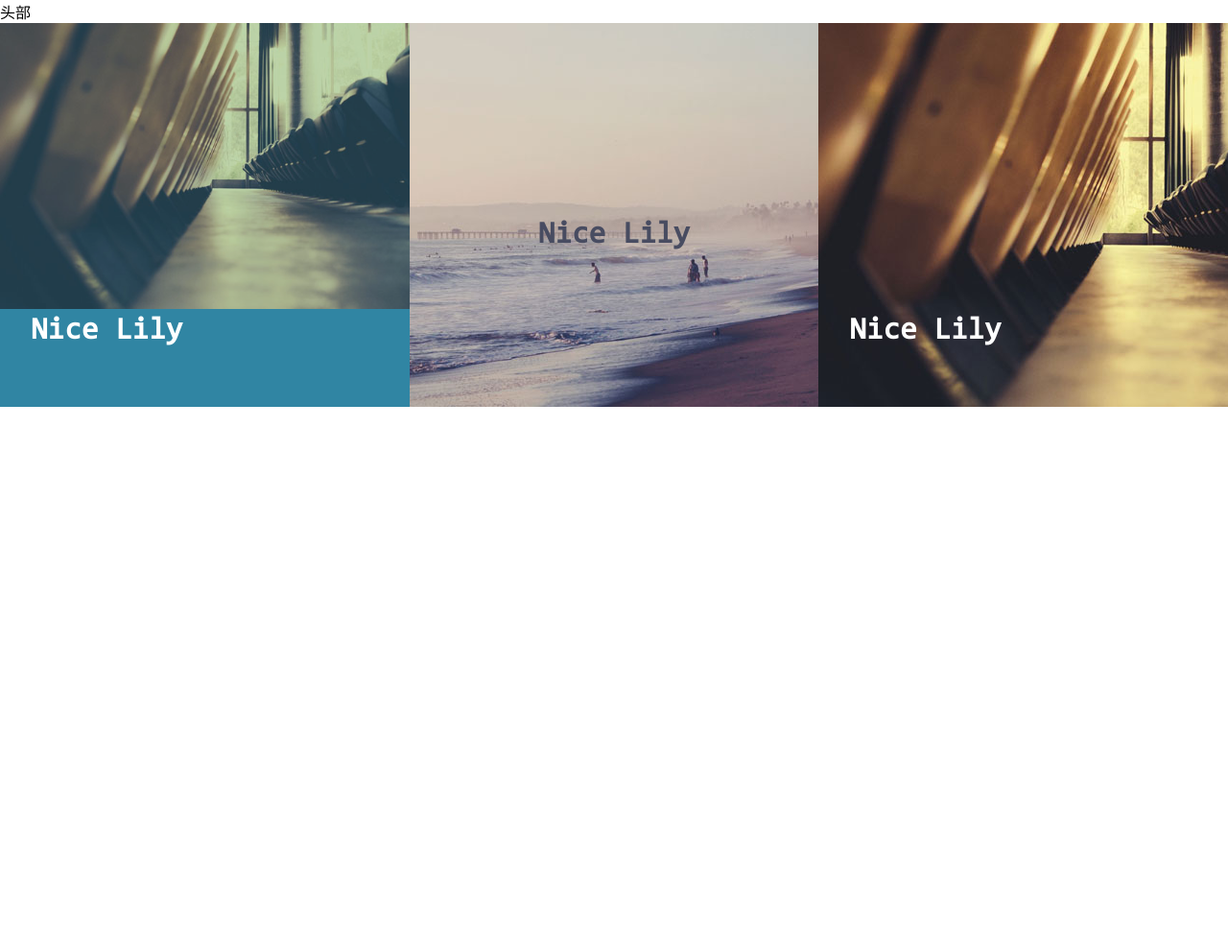
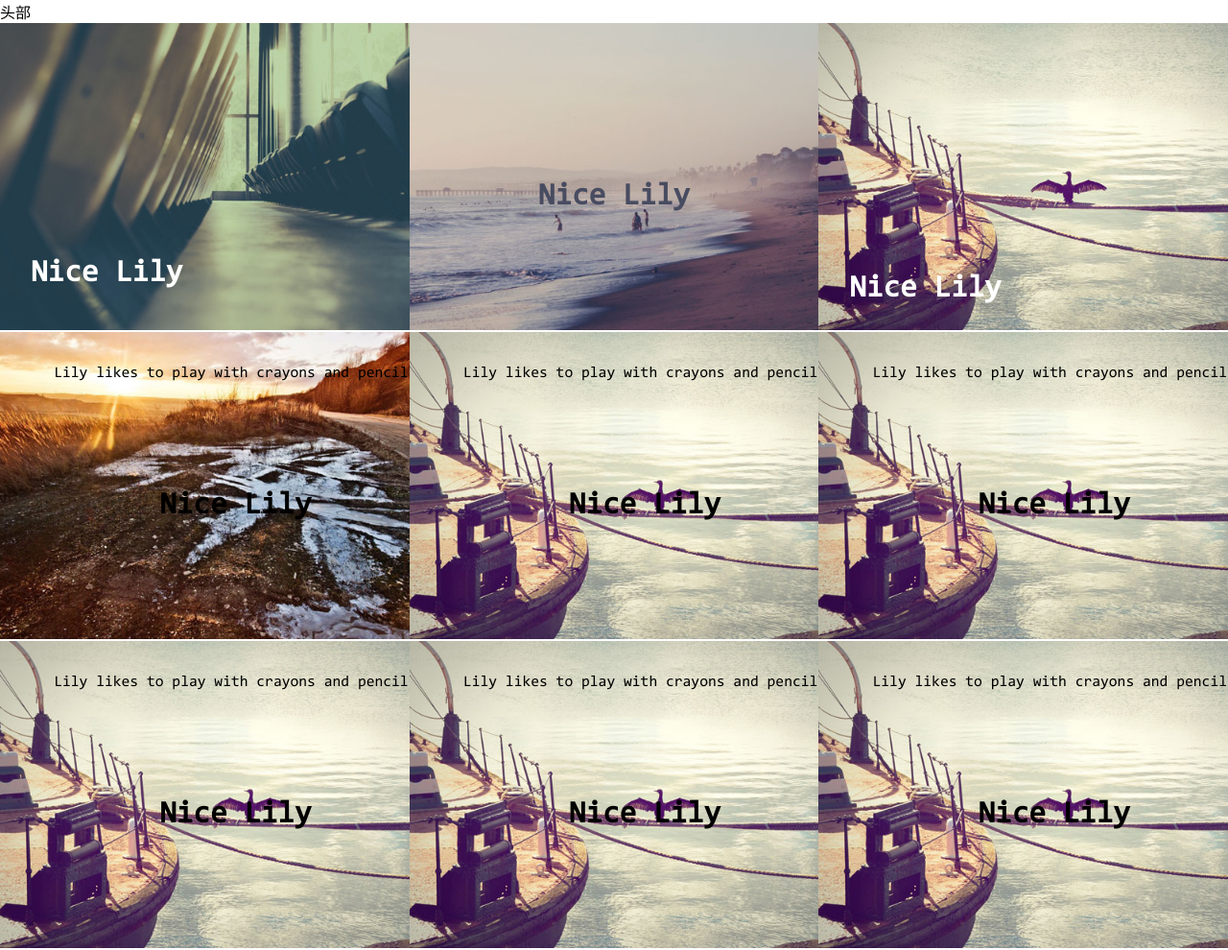
Before and after one commit to x-shadow-x/vasiliky, a plain HTML site: page lastest.html in a window 1280 px wide. Shown: the whole page at 96% size. Before the commit the page ends 800 px from the top, so only its background shows below. Drawn offline with Linux system fonts and the light colour scheme.

Commit message:
修复笔记本电脑图片显示高度不够的bug~增加第三幅图动画效果

```diff
--- a/lastest.html
+++ b/lastest.html
@@ -2,8 +2,8 @@
 <html lang="en" ng-app="app">
 <head>
 	<meta charset="UTF-8">
-	<link rel="stylesheet" href="src/css/common.css">
-	<link rel="stylesheet" href="src/css/lastest.css">
+	<link rel="stylesheet" href="dist/css/common.min.css">
+	<link rel="stylesheet" href="dist/css/lastest.min.css">
 	<title>新版页面</title>
 </head>
 <body ng-controller="lastestCtrl">
@@ -24,7 +24,49 @@
 				<a href="#">View more</a>
 			</figcaption>
 		</figure><figure class="effect-3">
-			<img src="src/images/1.jpg" alt="img01">
+			<img src="src/images/3.jpg" alt="img01">
+			<figcaption>
+				<h2>Nice <span>Lily</span></h2>
+				<p>Lily likes to play with crayons and pencils</p>
+				<a href="#">View more</a>
+			</figcaption>
+		</figure><figure class="effect-4">
+			<img src="src/images/4.jpg" alt="img01">
+			<figcaption>
+				<h2>Nice <span>Lily</span></h2>
+				<p>Lily likes to play with crayons and pencils</p>
+				<a href="#">View more</a>
+			</figcaption>
+		</figure><figure class="effect-5">
+			<img src="src/images/3.jpg" alt="img01">
+			<figcaption>
+				<h2>Nice <span>Lily</span></h2>
+				<p>Lily likes to play with crayons and pencils</p>
+				<a href="#">View more</a>
+			</figcaption>
+		</figure><figure class="effect-6">
+			<img src="src/images/3.jpg" alt="img01">
+			<figcaption>
+				<h2>Nice <span>Lily</span></h2>
+				<p>Lily likes to play with crayons and pencils</p>
+				<a href="#">View more</a>
+			</figcaption>
+		</figure><figure class="effect-7">
+			<img src="src/images/3.jpg" alt="img01">
+			<figcaption>
+				<h2>Nice <span>Lily</span></h2>
+				<p>Lily likes to play with crayons and pencils</p>
+				<a href="#">View more</a>
+			</figcaption>
+		</figure><figure class="effect-8">
+			<img src="src/images/3.jpg" alt="img01">
+			<figcaption>
+				<h2>Nice <span>Lily</span></h2>
+				<p>Lily likes to play with crayons and pencils</p>
+				<a href="#">View more</a>
+			</figcaption>
+		</figure><figure class="effect-9">
+			<img src="src/images/3.jpg" alt="img01">
 			<figcaption>
 				<h2>Nice <span>Lily</span></h2>
 				<p>Lily likes to play with crayons and pencils</p>
@@ -32,5 +74,9 @@
 			</figcaption>
 		</figure>
 	</div>
+	<script src="dist/js/lib/jquery-1.9.1.min.js"></script>
+	<script src="dist/js/lib/angular.min.js"></script>
+	<script src="dist/js/common.min.js"></script>
+	<script src="dist/js/lastest.min.js"></script>
 </body>
 </html>
--- a/src/sass/lastest.scss
+++ b/src/sass/lastest.scss
@@ -11,10 +11,13 @@ figure {
     overflow: hidden;
     margin-bottom: -0.135em;
     width: 33.333%;
-    height: 400px;
+    height: 320px;
     background: #3085a3;
     text-align: center;
     cursor: pointer;
+    img {
+    	height: 100%;
+    }
     a {
 		z-index: 1000;
 	    text-indent: 200%;
@@ -91,8 +94,8 @@ figure {
 			left: 0;
 			width: 100%;
 			height: 100%;
-			transition: top .32s, opacity .32s;
 			opacity: 0;
+			transition: top .32s, opacity .48s;
 		}
 		h2 {
 			left: 0;
@@ -130,11 +133,38 @@ figure {
 		top: auto;
 		bottom: 0;
 		height: 50%;
+		&::before {
+			content: '';
+			position: absolute;
+			left: 0;
+			top: -100%;
+			width: 100%;
+			height: 200%;
+			opacity: 0;
+			background: radial-gradient(rgba(0, 0, 0 ,0), rgba(0, 0, 0, 0.4), rgba(0, 0, 0, 0.8));
+			transition: opacity .32s;
+		}
 		h2 {
+			top: 60%;
 			transition: top .32s;
 		}
 		p {
 			opacity: 0;
+			top: 0;
+			transition: top .48s, opacity .32s;
+		}
+
+		&:hover {
+			&::before {
+				opacity: 1.0;
+			}
+			h2 {
+				top: 50%;
+			}
+			p {
+				top: 32%;
+				opacity: 1;
+			}
 		}
 	}
 }
```
Also changed, not shown: index.html (+6 -6 lines), dist/css/common.min.css, dist/css/index.min.css, dist/css/lastest.min.css (added), dist/images/1.jpg (added), dist/images/2.jpg (added), dist/images/3.jpg (added), dist/images/4.jpg (added), dist/images/index1.jpg, dist/images/index2.jpg, dist/images/index3.jpg, dist/images/index4.jpg, dist/js/common.min.js, dist/js/index.min.js, 7 more files, 3 other files.
